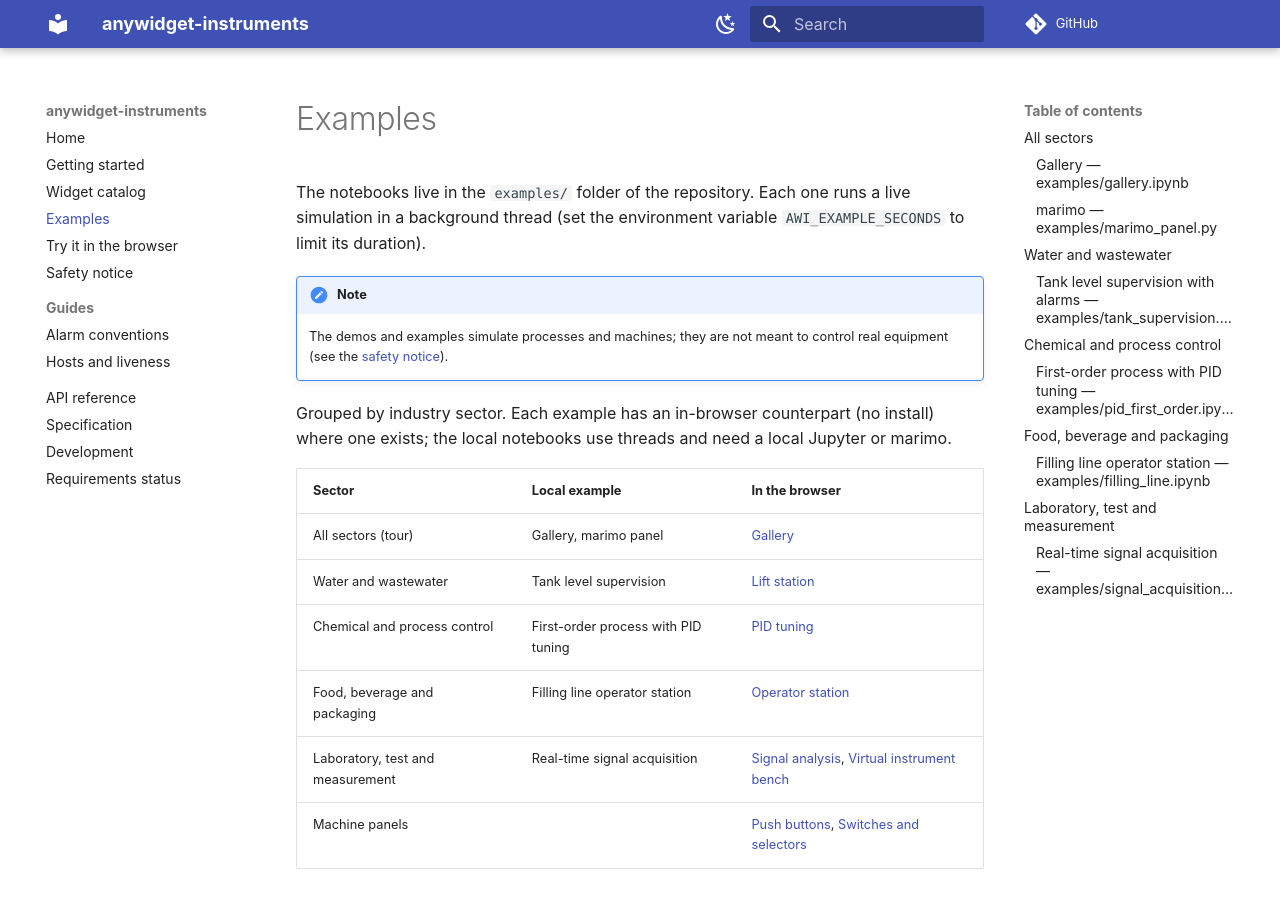
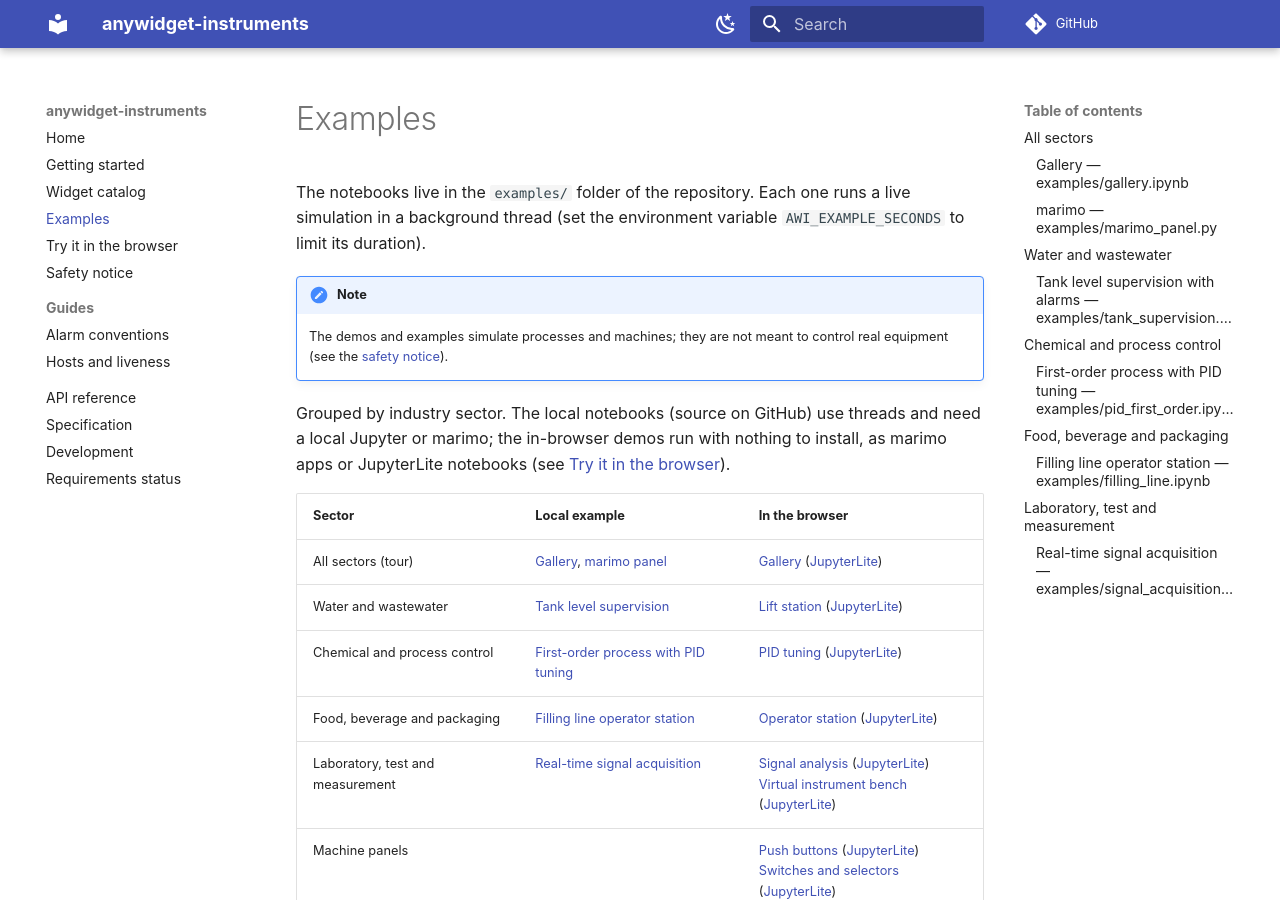
Before and after one commit to AnywidgetInstruments/anywidget-instruments-industrial, an MkDocs documentation site: the page built from docs/examples.md, in a window 1280 px wide and 900 px high. Built offline with MkDocs 1.6.1 and Material for MkDocs 9.7.7, drawn with Linux system fonts in a browser that asks for light colours; comment, search, counter and statistics services are not loaded.

Commit message:
Link each in-browser demo directly from the Examples page
Every "In the browser" entry of the sector table pointed to the Try page.
Each now opens its own marimo app, with its JupyterLite notebook next to
it; the local examples link to their source. A site test checks that
every demo is linked and reachable.

Assisted-by: AI

```diff
--- a/docs/examples.md
+++ b/docs/examples.md
@@ -8,18 +8,19 @@ live simulation in a background thread (set the environment variable
     The demos and examples simulate processes and machines; they are not
     meant to control real equipment (see the [safety notice](safety.md)).
 
-Grouped by industry sector. Each example has an in-browser counterpart
-(no install) where one exists; the local notebooks use threads and need a
-local Jupyter or marimo.
+Grouped by industry sector. The local notebooks (source on GitHub) use
+threads and need a local Jupyter or marimo; the in-browser demos run with
+nothing to install, as marimo apps or JupyterLite notebooks (see
+[Try it in the browser](try.md)).
 
 | Sector | Local example | In the browser |
 |---|---|---|
-| All sectors (tour) | Gallery, marimo panel | [Gallery](try.md) |
-| Water and wastewater | Tank level supervision | [Lift station](try.md) |
-| Chemical and process control | First-order process with PID tuning | [PID tuning](try.md) |
-| Food, beverage and packaging | Filling line operator station | [Operator station](try.md) |
-| Laboratory, test and measurement | Real-time signal acquisition | [Signal analysis](try.md), [Virtual instrument bench](try.md) |
-| Machine panels | | [Push buttons](try.md), [Switches and selectors](try.md) |
+| All sectors (tour) | <a href="https://github.com/s-celles/anywidget-instruments/blob/main/examples/gallery.ipynb">Gallery</a>, <a href="https://github.com/s-celles/anywidget-instruments/blob/main/examples/marimo_panel.py">marimo panel</a> | <a href="../marimo/gallery/">Gallery</a> (<a href="../lite/lab/index.html?path=gallery.ipynb">JupyterLite</a>) |
+| Water and wastewater | <a href="https://github.com/s-celles/anywidget-instruments/blob/main/examples/tank_supervision.ipynb">Tank level supervision</a> | <a href="../marimo/lift_station/">Lift station</a> (<a href="../lite/lab/index.html?path=lift_station.ipynb">JupyterLite</a>) |
+| Chemical and process control | <a href="https://github.com/s-celles/anywidget-instruments/blob/main/examples/pid_first_order.ipynb">First-order process with PID tuning</a> | <a href="../marimo/pid_tuning/">PID tuning</a> (<a href="../lite/lab/index.html?path=pid_tuning.ipynb">JupyterLite</a>) |
+| Food, beverage and packaging | <a href="https://github.com/s-celles/anywidget-instruments/blob/main/examples/filling_line.ipynb">Filling line operator station</a> | <a href="../marimo/operator_station/">Operator station</a> (<a href="../lite/lab/index.html?path=operator_station.ipynb">JupyterLite</a>) |
+| Laboratory, test and measurement | <a href="https://github.com/s-celles/anywidget-instruments/blob/main/examples/signal_acquisition.ipynb">Real-time signal acquisition</a> | <a href="../marimo/signal_analysis/">Signal analysis</a> (<a href="../lite/lab/index.html?path=signal_analysis.ipynb">JupyterLite</a>)<br><a href="../marimo/virtual_instrument/">Virtual instrument bench</a> (<a href="../lite/lab/index.html?path=virtual_instrument.ipynb">JupyterLite</a>) |
+| Machine panels |  | <a href="../marimo/push_buttons/">Push buttons</a> (<a href="../lite/lab/index.html?path=push_buttons.ipynb">JupyterLite</a>)<br><a href="../marimo/switches/">Switches and selectors</a> (<a href="../lite/lab/index.html?path=switches.ipynb">JupyterLite</a>) |
 
 
 ## All sectors
```
Also changed, not shown: 1 other file.
